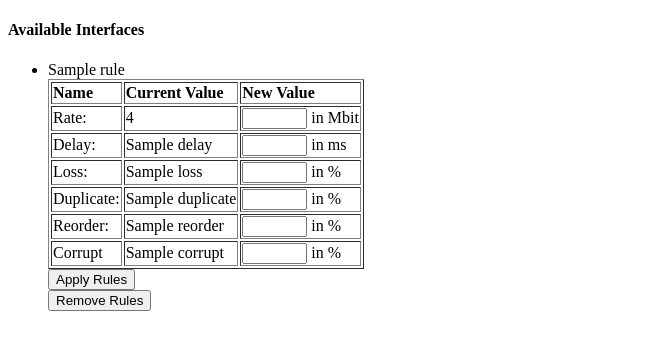
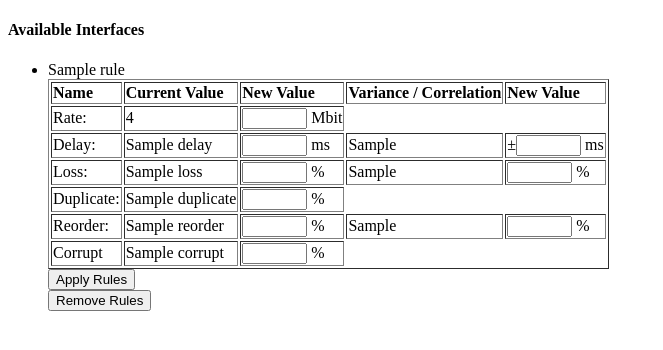
Before and after one commit to tum-lkn/tcgui, a Flask app: template templates/main.html in a window 1280 px wide. Shown: the top 350 px of the page, without its empty margins (0-663 px from the left). Run offline with Flask 2, Linux system fonts and the light colour scheme; the template is opened without the code that fills it: most values are stand-ins (such as "Sample title", 1, 10 or a date in 2020).

Commit message:
Add support for variance and correlation
Delay can now be used with an optional ± variance.

Loss can now be used with an optional correlation.

Reorder can now be used with an optional correlation.

For more information on the effects of these, see: https://wiki.linuxfoundation.org/networking/netem

```diff
--- a/main.py
+++ b/main.py
@@ -30,9 +30,12 @@ def main():
 @app.route('/new_rule/<interface>', methods=['POST'])
 def new_rule(interface):
     delay = request.form['Delay']
+    delay_variance = request.form['DelayVariance']
     loss = request.form['Loss']
+    loss_correlation = request.form['LossCorrelation']
     duplicate = request.form['Duplicate']
     reorder = request.form['Reorder']
+    reorder_correlation = request.form['ReorderCorrelation']
     corrupt = request.form['Corrupt']
     rate = request.form['Rate']
 
@@ -48,12 +51,18 @@ def new_rule(interface):
         command += ' rate %smbit' % rate
     if delay != '':
         command += ' delay %sms' % delay
+        if delay_variance != '':
+            command += ' %sms' % delay_variance
     if loss != '':
         command += ' loss %s%%' % loss
+        if loss_correlation != '':
+            command += ' %s%%' % loss_correlation
     if duplicate != '':
         command += ' duplicate %s%%' % duplicate
     if reorder != '':
         command += ' reorder %s%%' % reorder
+        if reorder_correlation != '':
+            command += ' %s%%' % reorder_correlation
     if corrupt != '':
         command += ' corrupt %s%%' % corrupt
     print(command)
@@ -72,6 +81,7 @@ def remove_rule(interface):
     proc.wait()
     return redirect(url_for('main'))
 
+
 def get_active_rules():
     proc = subprocess.Popen(['tc', 'qdisc'], stdout=subprocess.PIPE)
     output = proc.communicate()[0].decode()
@@ -87,40 +97,49 @@ def get_active_rules():
     return rules
 
 
-def parse_rule(splitted_rule):
-    rule = {'name':      None,
-            'rate':      None,
-            'delay':     None,
-            'loss':      None,
-            'duplicate': None,
-            'reorder':   None,
-            'corrupt':   None}
+def parse_rule(split_rule):
+    rule = {'name':               None,
+            'rate':               None,
+            'delay':              None,
+            'delayVariance':      None,
+            'loss':               None,
+            'lossCorrelation':    None,
+            'duplicate':          None,
+            'reorder':            None,
+            'reorderCorrelation': None,
+            'corrupt':            None}
     i = 0
-    for argument in splitted_rule:
+    for argument in split_rule:
         if argument == 'dev':
             # Both regex pattern and dev name can be given
             # An interface could match the pattern and/or
             # be in the interface list
             if pattern is None and dev_list is None:
-                rule['name'] = splitted_rule[i+1]
+                rule['name'] = split_rule[i + 1]
             if pattern:
-                if pattern.match(splitted_rule[i+1]) :
-                    rule['name'] = splitted_rule[i+1]
+                if pattern.match(split_rule[i + 1]) :
+                    rule['name'] = split_rule[i + 1]
             if dev_list:
-                if splitted_rule[i+1] in dev_list:
-                    rule['name'] = splitted_rule[i+1]
+                if split_rule[i + 1] in dev_list:
+                    rule['name'] = split_rule[i + 1]
         elif argument == 'rate':
-            rule['rate'] = splitted_rule[i + 1].split('Mbit')[0]
+            rule['rate'] = split_rule[i + 1].split('Mbit')[0]
         elif argument == 'delay':
-            rule['delay'] = splitted_rule[i + 1]
+            rule['delay'] = split_rule[i + 1]
+            if 'ms' in split_rule[i+2]:
+                rule['delayVariance'] = split_rule[i+2];
         elif argument == 'loss':
-            rule['loss'] = splitted_rule[i + 1]
+            rule['loss'] = split_rule[i + 1]
+            if '%' in split_rule[i+2]:
+                rule['lossCorrelation'] = split_rule[i+2]
         elif argument == 'duplicate':
-            rule['duplicate'] = splitted_rule[i + 1]
+            rule['duplicate'] = split_rule[i + 1]
         elif argument == 'reorder':
-            rule['reorder'] = splitted_rule[i + 1]
+            rule['reorder'] = split_rule[i + 1]
+            if '%' in split_rule[i+2]:
+                rule['reorderCorrelation'] = split_rule[i+2]
         elif argument == 'corrupt':
-            rule['corrupt'] = splitted_rule[i + 1]
+            rule['corrupt'] = split_rule[i + 1]
         i += 1
     return rule
 
@@ -133,7 +152,7 @@ if __name__ == "__main__":
         pattern = re.compile(args.regex)
     if args.dev:
         dev_list = args.dev
-    app_args={}
+    app_args = {}
     if args.ip:
         app_args['host'] = args.ip
     if args.port:
--- a/templates/main.html
+++ b/templates/main.html
@@ -16,36 +16,44 @@
                         <th>Name</th>
                         <th>Current Value</th>
                         <th>New Value</th>
+                        <th>Variance / Correlation</th>
+                        <th>New Value</th>
                     </tr>
                     <tr>
                         <td>Rate:</td>
                         <td>{{ rule['rate'] }}</td>
-                        <td><input type="text" name="Rate" size="5"> in Mbit</td>
+                        <td><input type="text" name="Rate" size="5"> Mbit</td>
                     </tr>
                     <tr>
                         <td>Delay:</td>
                         <td>{{ rule['delay'] }}</td>
-                        <td><input type="text" name="Delay" size="5"> in ms</td>
+                        <td><input type="text" name="Delay" size="5"> ms</td>
+                        <td>{{ rule['delayVariance'] }}</td>
+                        <td>±<input type="text" name="DelayVariance" size="5"> ms</td>
                     </tr>
                     <tr>
                         <td>Loss:</td>
                         <td>{{ rule['loss'] }}</td>
-                        <td><input type="text" name="Loss" size="5"> in %</td>
+                        <td><input type="text" name="Loss" size="5"> %</td>
+                        <td>{{ rule['lossCorrelation'] }}</td>
+                        <td><input type="text" name="LossCorrelation" size="5"> %</td>
                     </tr>
                     <tr>
                         <td>Duplicate:</td>
                         <td>{{ rule['duplicate'] }}</td>
-                        <td><input type="text" name="Duplicate" size="5"> in %</td>
+                        <td><input type="text" name="Duplicate" size="5"> %</td>
                     </tr>
                     <tr>
                         <td>Reorder:</td>
                         <td>{{ rule['reorder'] }}</td>
-                        <td><input type="text" name="Reorder" size="5"> in %</td>
+                        <td><input type="text" name="Reorder" size="5"> %</td>
+                        <td>{{ rule['reorderCorrelation'] }}</td>
+                        <td><input type="text" name="ReorderCorrelation" size="5"> %</td>
                     </tr>
                     <tr>
                         <td>Corrupt</td>
                         <td>{{ rule['corrupt'] }}</td>
-                        <td><input type="text" name="Corrupt" size="5"> in %</td>
+                        <td><input type="text" name="Corrupt" size="5"> %</td>
                     </tr>
                 </table>
                 <input type="submit" value="Apply Rules">
```
